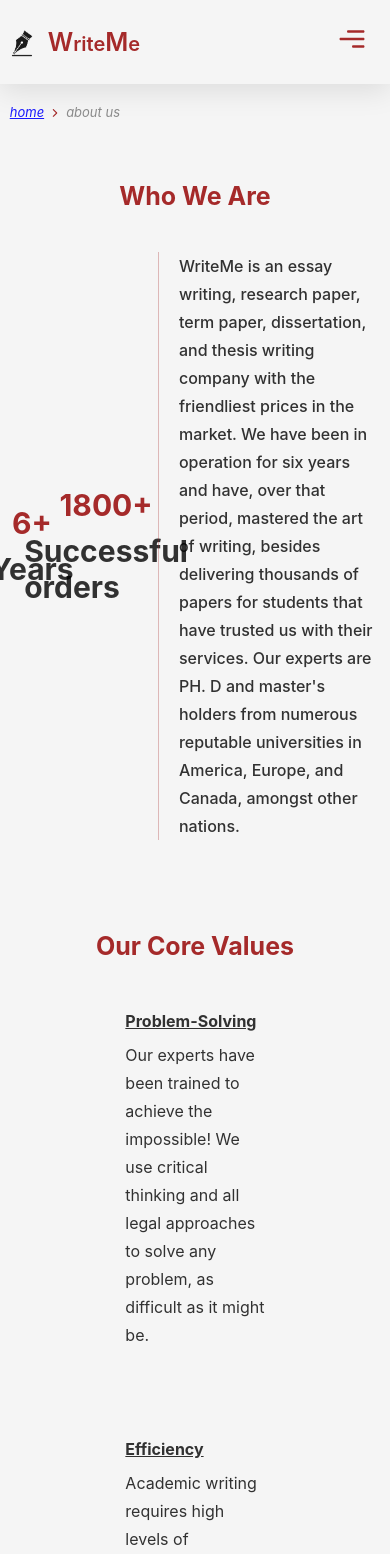
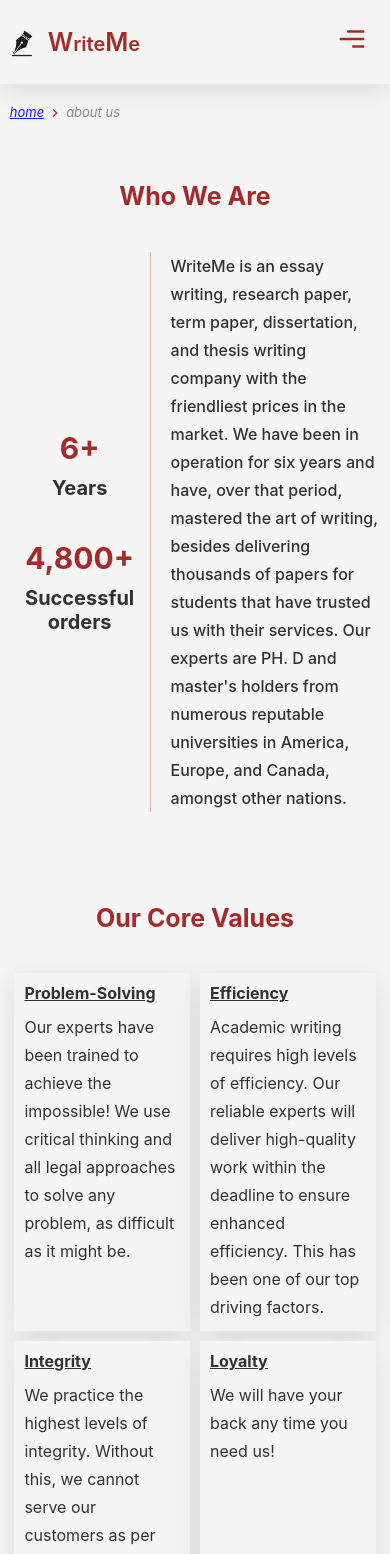
Before and after one commit to 1wes/WriteMe-Carbon, a React (Create React App) app: page /#/about in a window 390 px wide. Shown: the top 1554 px of the page. Built offline with nearby package versions, Linux system fonts and the light colour scheme.

Commit message:
make about page responsive

```diff
--- a/src/components/about.css
+++ b/src/components/about.css
@@ -58,9 +58,9 @@
 
 .values{
     margin: 0 auto;
-    width: 80%;
+    width: 90%;
     display: flex;
-    gap: 10px;
+    gap: 20px;
     flex-wrap: wrap;
     justify-content: center;
 }
@@ -69,6 +69,14 @@
     list-style: none;
     width: 47%;
     padding: 10px;
+    background-color: whitesmoke;
+    box-shadow: rgba(0, 0, 0, 0.1) 0px 7px 29px 0px;
+    transition: all ease 1s;
+}
+
+.values li:hover{
+    cursor: pointer;
+    box-shadow: rgba(0, 0, 0, 0.3) 0px 7px 29px 0px;
 }
 
 .value-header{
@@ -86,4 +94,25 @@
     .about{
         width: 95%;
     }
+
+    .analytics{
+        flex-direction: column;
+        justify-content: center;
+        align-items: center;
+        text-align: center;
+        gap: 40px;
+    }
+
+    .years span, .orders span{
+        font-size: 20px;
+    }
+
+    .values{
+        width: 100%;
+        gap: 10px;
+    }
+
+    .values li{
+        width: 42%;
+    }
 }
--- a/src/components/about.js
+++ b/src/components/about.js
@@ -27,7 +27,7 @@ const About=()=>{
                             </div>
                             <div className="analytics">
                                 <span className="years">6+ <span>Years</span></span>
-                                <span className="orders">1800+ <span>Successful orders</span></span>
+                                <span className="orders">4,800+ <span>Successful orders</span></span>
                             </div>
                         </div>
 
@@ -41,8 +41,6 @@ const About=()=>{
                                         approaches to solve any problem, as difficult as it might be.
                                      </div>
                                 </li>
-                                <li></li>
-                                <li></li>
                                 <li>
                                 <span className="value-header">Efficiency</span>
                                     <div className="value-text">Academic writing requires high levels of efficiency. Our reliable experts will deliver high-quality
@@ -55,8 +53,6 @@ const About=()=>{
                                          expectations.
                                      </div>
                                 </li>
-                                <li></li>
-                                <li></li>
                                 <li>
                                     <span className="value-header">Loyalty</span>
                                     <div className="value-text">We will have your back any time you need
```
